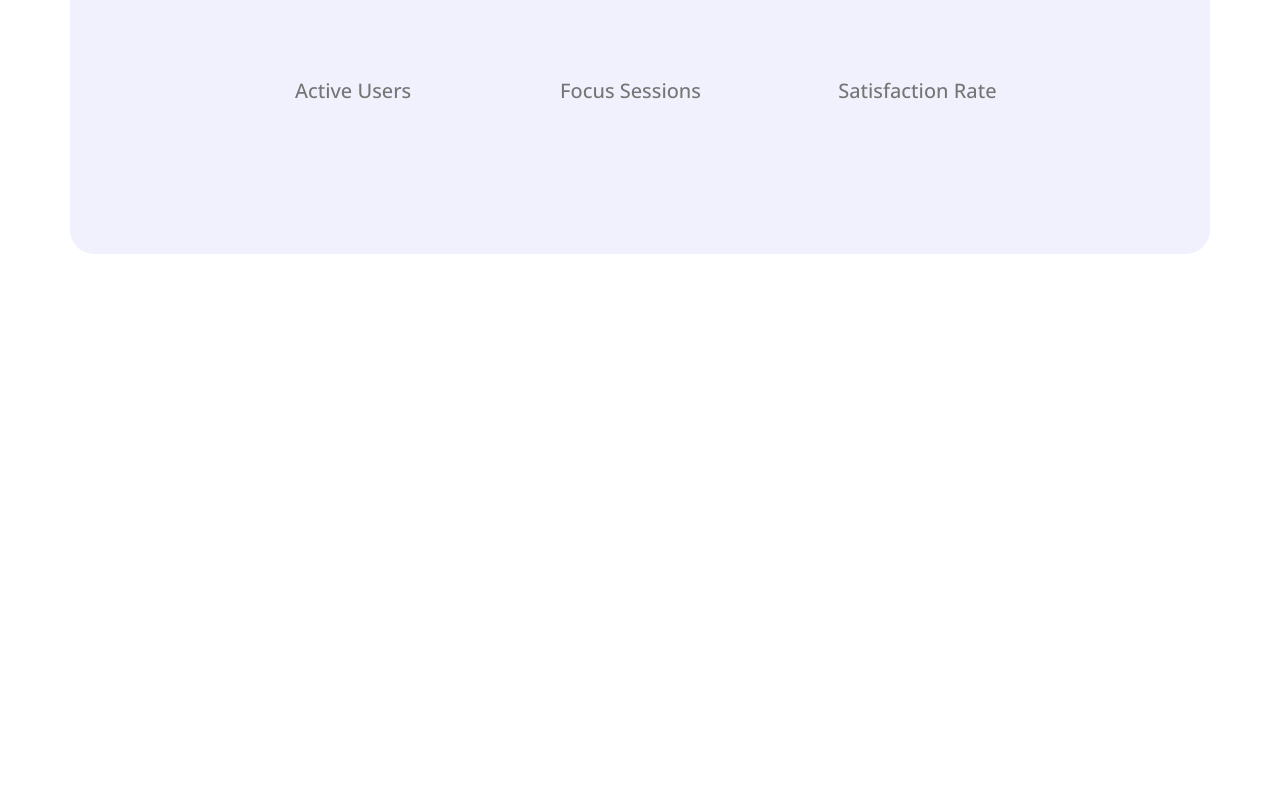
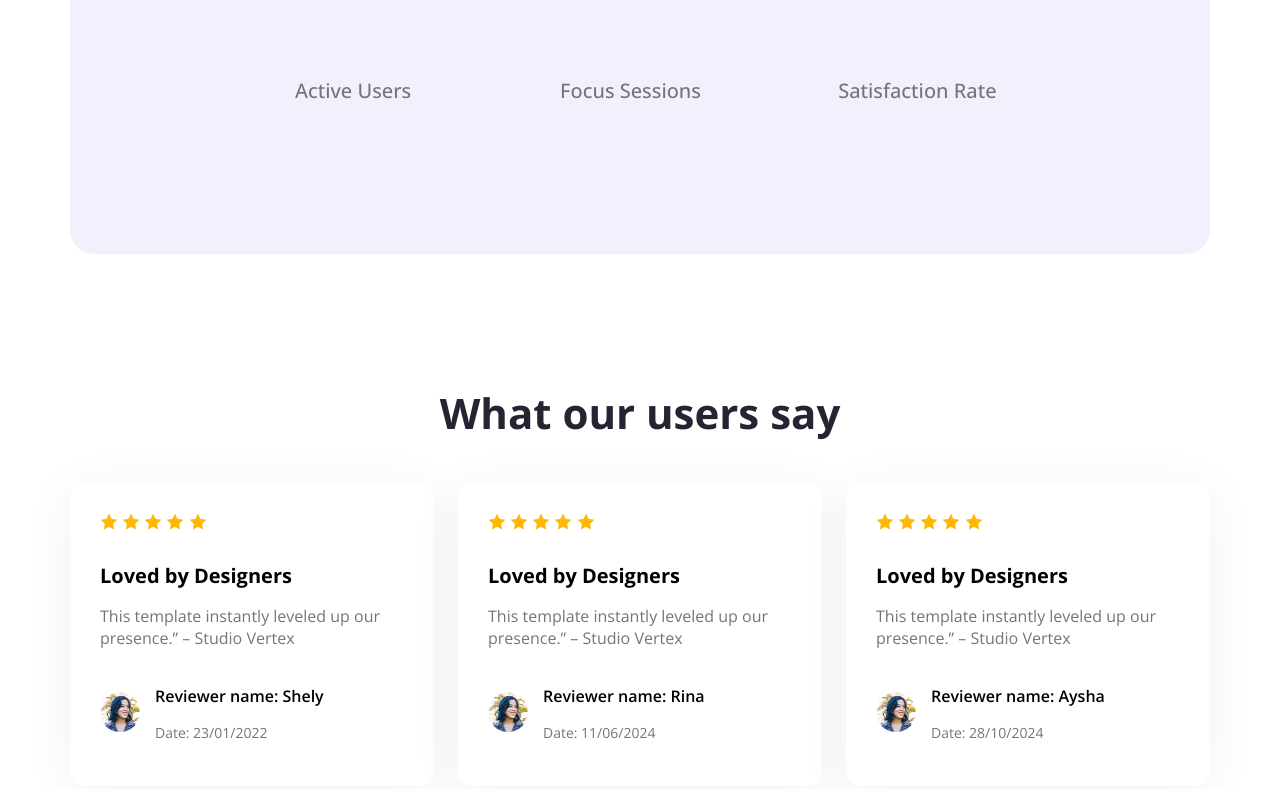
Before and after one commit to rafsan1p/Assignment-1, a plain HTML site: page index.html in a window 1280 px wide. Shown: the part 1724-2513 px from the top of the page. Before the commit the page ends 2108 px from the top, so only its background shows below. Drawn offline with nearby package versions, Linux system fonts and the light colour scheme.

Commit message:
Users feedback Section added

```diff
--- a/index.html
+++ b/index.html
@@ -63,6 +63,74 @@
             </div>
         </section>
 
+        <!-- Users feedback Section Start -->
+        <section class="secondary-bg">
+            <h3 class="head text-center">What our users say</h3>
+            <div class="feedback-container">
+
+                <div class="feedback-card">
+                    <div class="stars">
+                        <img src="assets/icon-star.png" alt="">
+                        <img src="assets/icon-star.png" alt="">
+                        <img src="assets/icon-star.png" alt="">
+                        <img src="assets/icon-star.png" alt="">
+                        <img src="assets/icon-star.png" alt="">
+                    </div>
+
+                    <h4 class="feedback-title">Loved by Designers</h4>
+                    <p class="feedback-description">This template instantly leveled up our presence.” – Studio Vertex
+                    </p>
+                    <div class="reviewer-info">
+                        <img class="reviewer-img" src="assets/avatar.png" alt="Reviewer">
+                        <div>
+                            <p class="reviewer-name">Reviewer name: Shely</p>
+                            <p class="reviewer-date">Date: 23/01/2022</p>
+                        </div>
+                    </div>
+                </div>
+                <div class="feedback-card">
+                    <div class="stars">
+                        <img src="assets/icon-star.png" alt="">
+                        <img src="assets/icon-star.png" alt="">
+                        <img src="assets/icon-star.png" alt="">
+                        <img src="assets/icon-star.png" alt="">
+                        <img src="assets/icon-star.png" alt="">
+                    </div>
+                    <h4 class="feedback-title">Loved by Designers</h4>
+                    <p class="feedback-description">This template instantly leveled up our presence.” – Studio Vertex
+                    </p>
+                    <div class="reviewer-info">
+                        <img class="reviewer-img" src="assets/avatar.png" alt="Reviewer">
+                        <div>
+                            <p class="reviewer-name">Reviewer name: Rina</p>
+                            <p class="reviewer-date">Date: 11/06/2024</p>
+                        </div>
+                    </div>
+                </div>
+
+                <div class="feedback-card">
+                    <div class="stars">
+                        <img src="assets/icon-star.png" alt="">
+                        <img src="assets/icon-star.png" alt="">
+                        <img src="assets/icon-star.png" alt="">
+                        <img src="assets/icon-star.png" alt="">
+                        <img src="assets/icon-star.png" alt="">
+                    </div>
+                    <h4 class="feedback-title">Loved by Designers</h4>
+                    <p class="feedback-description">This template instantly leveled up our presence.” – Studio Vertex
+                    </p>
+                    <div class="reviewer-info">
+                        <img class="reviewer-img" src="assets/avatar.png" alt="Reviewer">
+                        <div>
+                            <p class="reviewer-name">Reviewer name: Aysha</p>
+                            <p class="reviewer-date">Date: 28/10/2024</p>
+                        </div>
+                    </div>
+                </div>
+
+            </div>
+        </section>
+        <!-- Users feedback Section End -->
     </main>
 
     <!-- Footer -->
--- a/styles.css
+++ b/styles.css
@@ -162,3 +162,57 @@ main section {
     font-size: 20px;
     color: #757575;
 }
+
+/* Users feedback Section Start */
+.head {
+    font-size: 42px;
+    font-weight: bold;
+    color: #252432;
+}
+
+.feedback-container {
+    display: flex;
+    gap: 24px;
+    justify-content: center;
+}
+
+.feedback-card {
+    background-color: #FFFFFF;
+    border-radius: 14px;
+    padding: 30px;
+    width: 100%;
+    max-width: 350px;
+    box-shadow: 0px 6px 50px 0px rgba(0, 0, 0, 0.06);
+}
+
+.feedback-title {
+    font-size: 20px;
+    font-weight: bold;
+    margin-bottom: 10px;
+}
+
+.feedback-description {
+    color: #757575;
+    margin-bottom: 20px;
+}
+
+.reviewer-info {
+    display: flex;
+    align-items: center;
+    gap: 15px;
+}
+
+.reviewer-img {
+    width: 40px;
+    height: 40px;
+    border-radius: 50%;
+}
+
+.reviewer-name {
+    font-weight: 600;
+}
+
+.reviewer-date {
+    color: #757575;
+    font-size: 14px;
+}
```
